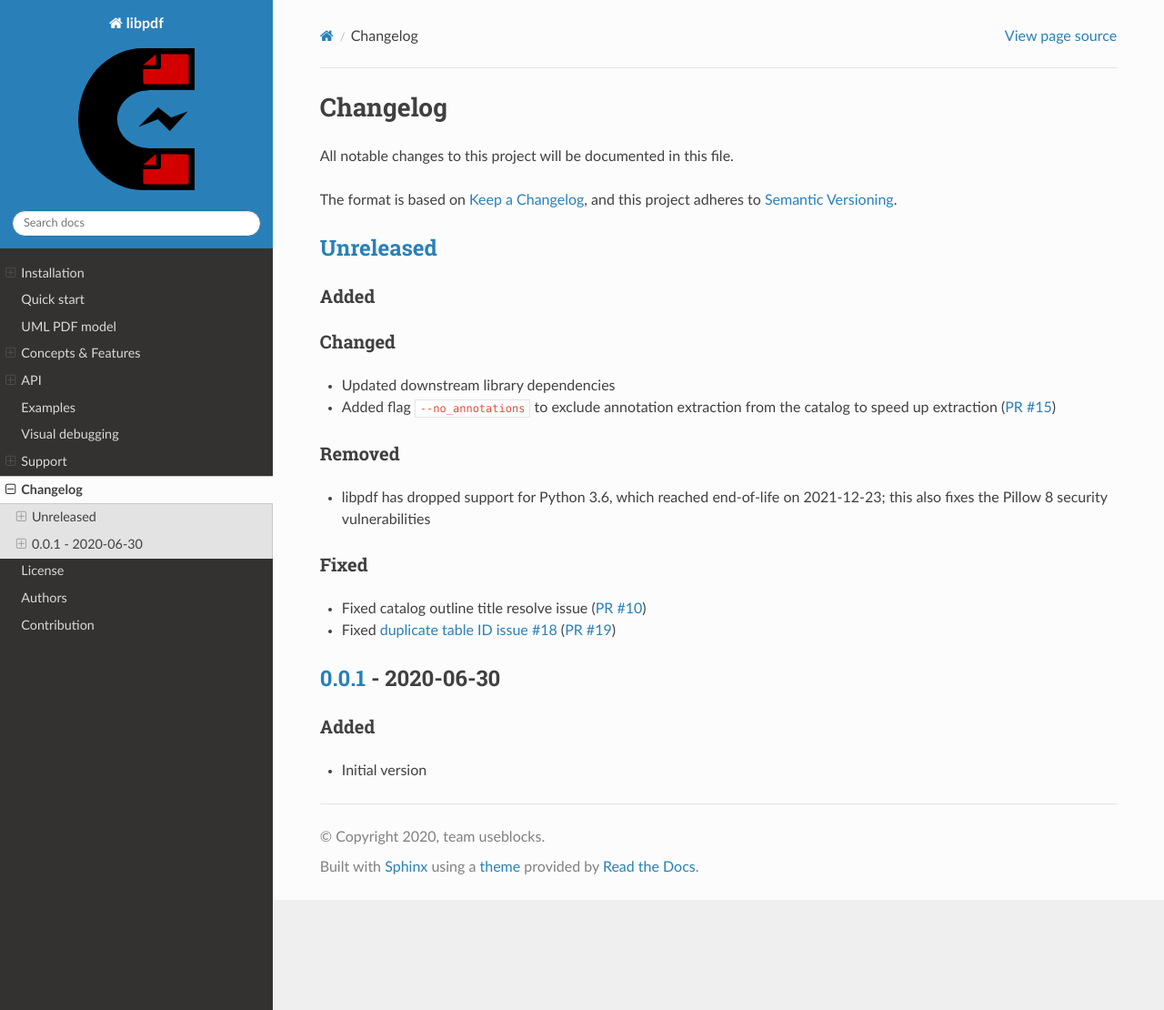
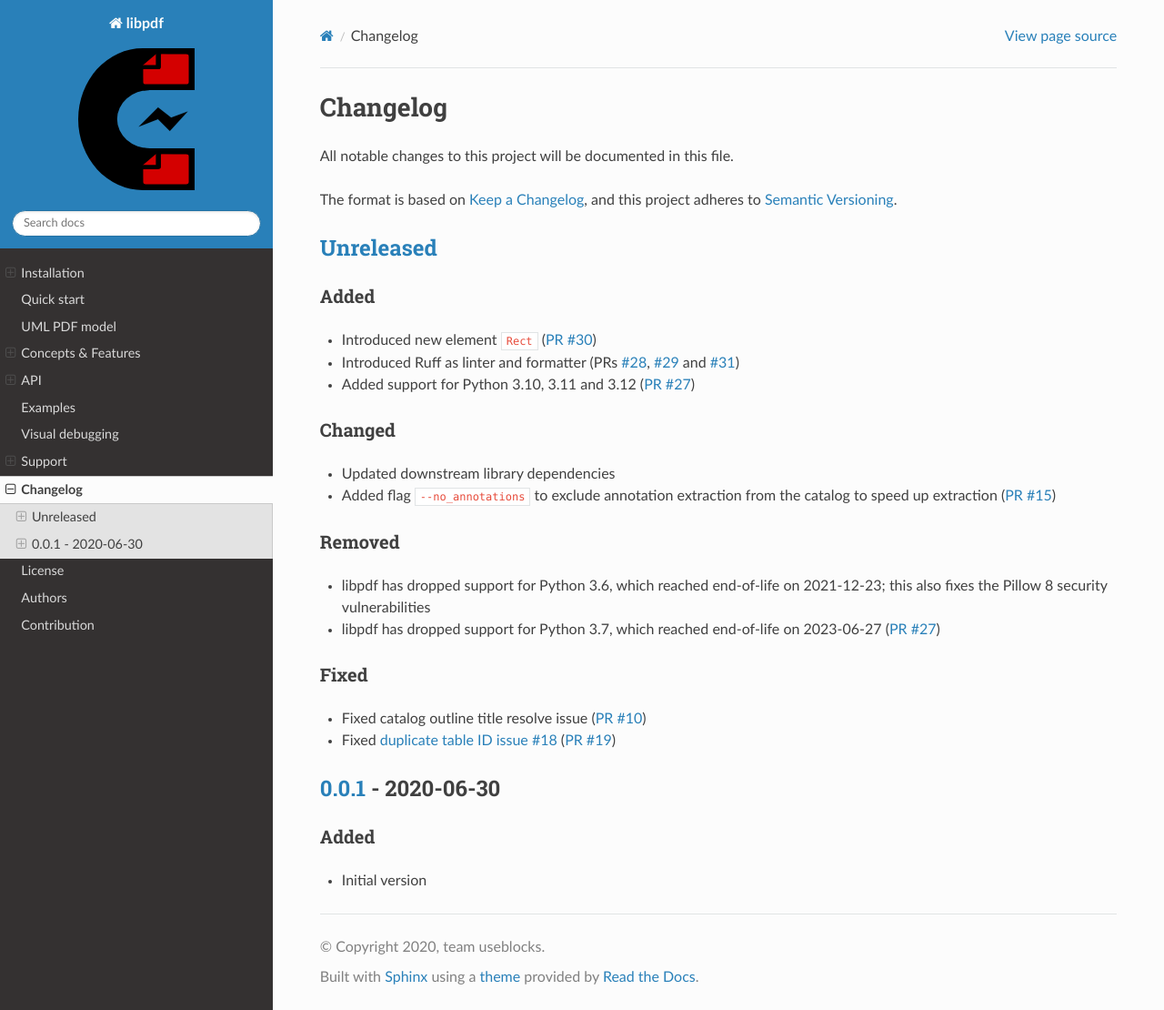
Before and after one commit to useblocks/libpdf, a Sphinx documentation site: the page built from docs/contents/changelog.rst, in a window 1280 px wide and 1110 px high. Shown: the whole window at 91% size. Built offline with Sphinx 7.4.7 and the Read the Docs theme 2.0.0, drawn with Linux system fonts in a browser that asks for light colours.

Commit message:
Updated changelog

```diff
--- a/docs/contents/changelog.rst
+++ b/docs/contents/changelog.rst
@@ -20,11 +20,15 @@ __ https://github.com/useblocks/libpdf/compare/v0.0.1...HEAD
 Added
 ~~~~~
 
+- Introduced new element ``Rect`` (`PR #30 <https://github.com/useblocks/libpdf/pull/30>`_)
+- Introduced Ruff as linter and formatter (PRs `#28 <https://github.com/useblocks/libpdf/pull/28>`_,
+  `#29 <https://github.com/useblocks/libpdf/pull/29>`_ and `#31 <https://github.com/useblocks/libpdf/pull/31>`_)
+- Added support for Python 3.10, 3.11 and 3.12 (`PR #27 <https://github.com/useblocks/libpdf/pull/27>`_)
+
 Changed
 ~~~~~~~
 
 - Updated downstream library dependencies
-
 - Added flag ``--no_annotations`` to exclude annotation extraction from the catalog to speed up extraction
   (`PR #15 <https://github.com/useblocks/libpdf/pull/15>`_)
 
@@ -33,6 +37,8 @@ Removed
 
 - libpdf has dropped support for Python 3.6, which reached end-of-life on 2021-12-23; this also fixes the Pillow 8
   security vulnerabilities
+- libpdf has dropped support for Python 3.7, which reached end-of-life on 2023-06-27
+  (`PR #27 <https://github.com/useblocks/libpdf/pull/27>`_)
 
 Fixed
 ~~~~~
```
